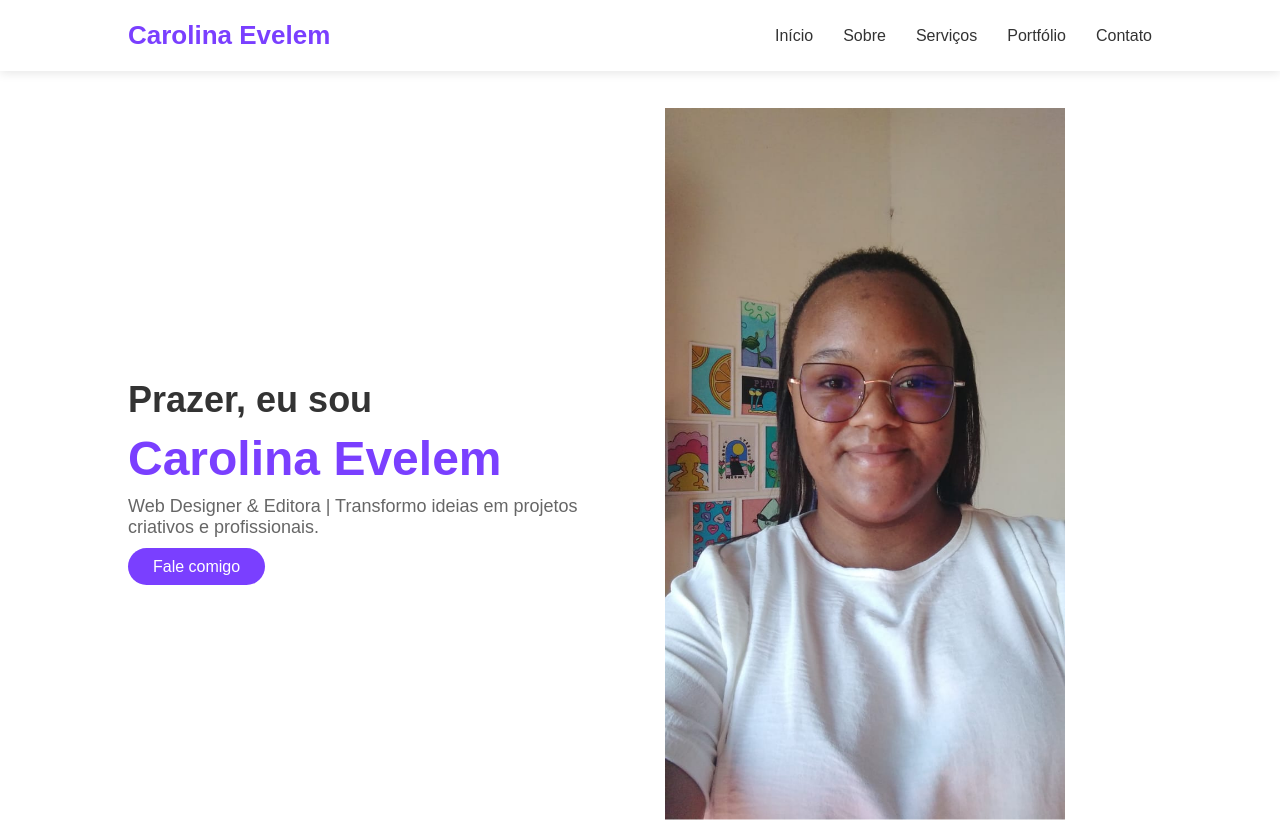
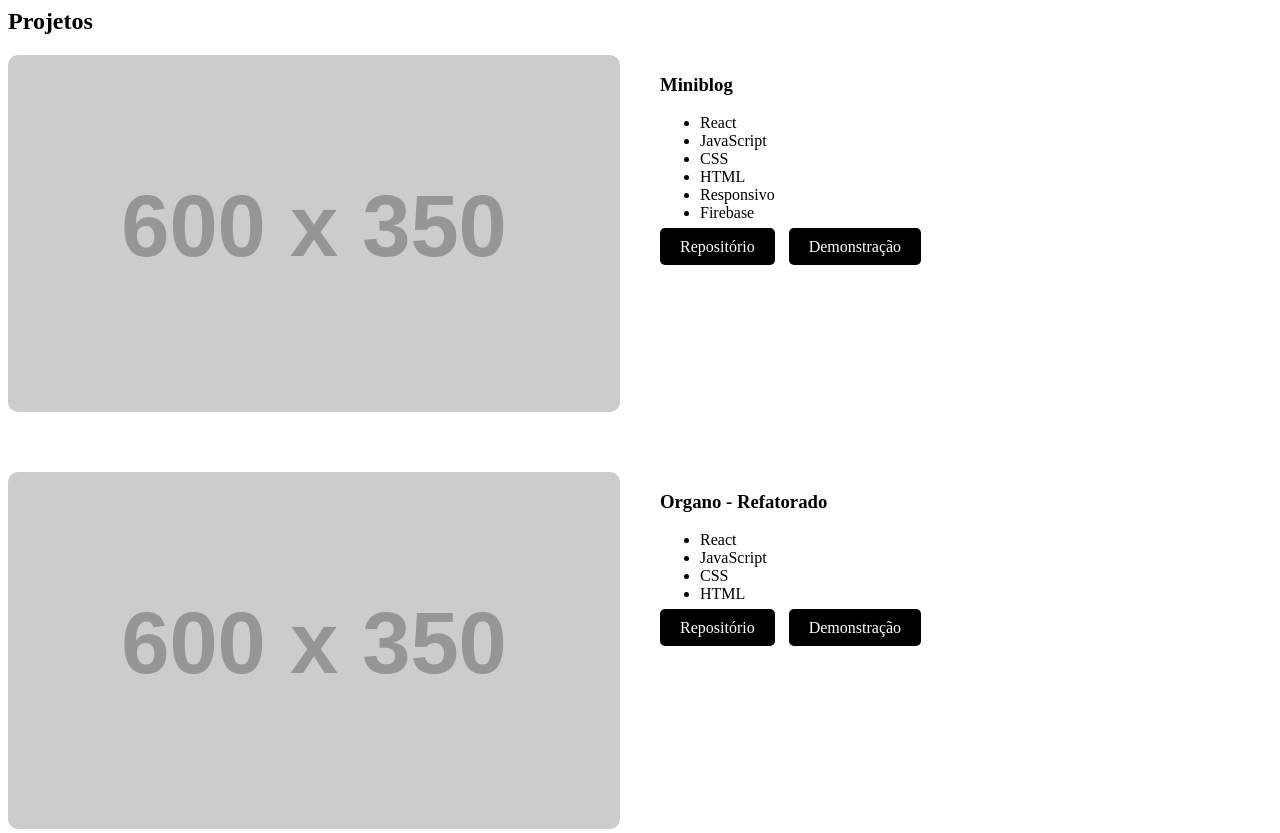
Before and after one commit to devcarolinaevelem/portfolio-carolina, a plain HTML site: page index.html in a window 1280 px wide. Shown: the top 833 px of the page. Drawn offline with Linux system fonts and the light colour scheme; placeholder pictures from the web are drawn by us.

Commit message:
Update index.html

```diff
--- a/index.html
+++ b/index.html
@@ -1,273 +1,39 @@
-<!DOCTYPE html>
-<html lang="pt-br">
-<head>
-    <meta charset="UTF-8">
-    <meta name="viewport" content="width=device-width, initial-scale=1.0">
-    <title>Portfólio - Carolina Evelem</title>
-    <link rel="stylesheet" href="https://cdnjs.cloudflare.com/ajax/libs/font-awesome/6.5.0/css/all.min.css">
-    <style>
-        :root {
-            --roxo: #7a3fff;
-            --roxo-claro: #dcd3fa;
-            --preto: #333;
-            --cinza: #666;
-            --branco: #fff;
-        }
+<section class="projetos" id="projetos">
+  <h2 class="section-title">Projetos</h2>
 
-        * {
-            margin: 0;
-            padding: 0;
-            box-sizing: border-box;
-            scroll-behavior: smooth;
-            font-family: 'Poppins', sans-serif;
-        }
+  <div style="display: flex; flex-wrap: wrap; gap: 40px; align-items: flex-start;">
+    <div style="flex: 1; min-width: 300px;">
+      <img src="https://via.placeholder.com/600x350.png?text=Imagem+do+Projeto+1" alt="Projeto Miniblog" style="width: 100%; border-radius: 10px;">
+    </div>
+    <div style="flex: 1; min-width: 250px;">
+      <h3>Miniblog</h3>
+      <ul>
+        <li>React</li>
+        <li>JavaScript</li>
+        <li>CSS</li>
+        <li>HTML</li>
+        <li>Responsivo</li>
+        <li>Firebase</li>
+      </ul>
+      <a href="https://github.com/seuusuario/miniblog" target="_blank" style="padding: 10px 20px; margin-right: 10px; background-color: black; color: white; border-radius: 5px; text-decoration: none;">Repositório</a>
+      <a href="https://seuusuario.github.io/miniblog" target="_blank" style="padding: 10px 20px; background-color: black; color: white; border-radius: 5px; text-decoration: none;">Demonstração</a>
+    </div>
+  </div>
 
-        body {
-            background-color: var(--branco);
-            color: var(--preto);
-        }
-
-        header {
-            background-color: var(--branco);
-            padding: 20px 10%;
-            display: flex;
-            align-items: center;
-            justify-content: space-between;
-            position: fixed;
-            width: 100%;
-            top: 0;
-            box-shadow: 0 2px 10px rgba(0,0,0,0.1);
-            z-index: 1000;
-        }
-
-        header h1 {
-            color: var(--roxo);
-            font-size: 26px;
-        }
-
-        nav ul {
-            list-style: none;
-            display: flex;
-            gap: 30px;
-        }
-
-        nav ul li a {
-            text-decoration: none;
-            color: var(--preto);
-            font-weight: 500;
-            transition: color 0.3s;
-        }
-
-        nav ul li a:hover {
-            color: var(--roxo);
-        }
-
-        .home {
-            display: flex;
-            align-items: center;
-            justify-content: space-between;
-            padding: 120px 10% 80px;
-            gap: 50px;
-        }
-
-        .home-text {
-            flex: 1;
-        }
-
-        .home-text h2 {
-            font-size: 36px;
-            color: var(--preto);
-        }
-
-        .home-text h1 {
-            font-size: 48px;
-            color: var(--roxo);
-            margin: 10px 0;
-        }
-
-        .home-text p {
-            font-size: 18px;
-            color: var(--cinza);
-            margin-bottom: 20px;
-        }
-
-        .home-text a {
-            background-color: var(--roxo);
-            color: var(--branco);
-            padding: 10px 25px;
-            border-radius: 30px;
-            text-decoration: none;
-            transition: background 0.3s;
-        }
-
-        .home-text a:hover {
-            background-color: var(--preto);
-        }
-
-        .home-img {
-            flex: 1;
-        }
-
-        .home-img img {
-            width: 100%;
-            max-width: 400px;
-            animation: float 3s ease-in-out infinite;
-        }
-
-        @keyframes float {
-            0%, 100% {transform: translateY(0);}
-            50% {transform: translateY(-15px);}
-        }
-
-        section {
-            padding: 80px 10%;
-        }
-
-        .section-title {
-            font-size: 32px;
-            color: var(--preto);
-            border-left: 6px solid var(--roxo);
-            padding-left: 10px;
-            margin-bottom: 40px;
-        }
-
-        .sobre, .servicos, .portfolio {
-            display: flex;
-            flex-direction: column;
-            gap: 20px;
-        }
-
-        .sobre p, .servicos p {
-            color: var(--cinza);
-            line-height: 1.7;
-        }
-
-        .cards {
-            display: grid;
-            grid-template-columns: repeat(auto-fit, minmax(220px, 1fr));
-            gap: 20px;
-        }
-
-        .card {
-            background-color: var(--roxo-claro);
-            padding: 20px;
-            border-radius: 12px;
-            transition: transform 0.3s;
-        }
-
-        .card:hover {
-            transform: translateY(-5px);
-        }
-
-        .card i {
-            font-size: 32px;
-            color: var(--roxo);
-            margin-bottom: 10px;
-        }
-
-        .card h3 {
-            color: var(--preto);
-            margin-bottom: 10px;
-        }
-
-        footer {
-            background-color: var(--roxo);
-            color: var(--branco);
-            text-align: center;
-            padding: 20px;
-        }
-
-        footer a {
-            color: var(--branco);
-            margin: 0 10px;
-            text-decoration: none;
-            transition: color 0.3s;
-        }
-
-        footer a:hover {
-            color: var(--roxo-claro);
-        }
-    </style>
-</head>
-<body>
-
-    <header>
-        <h1>Carolina Evelem</h1>
-        <nav>
-            <ul>
-                <li><a href="#home">Início</a></li>
-                <li><a href="#sobre">Sobre</a></li>
-                <li><a href="#servicos">Serviços</a></li>
-                <li><a href="#portfolio">Portfólio</a></li>
-                <li><a href="#contato">Contato</a></li>
-            </ul>
-        </nav>
-    </header>
-
-    <section class="home" id="home">
-        <div class="home-text">
-            <h2>Prazer, eu sou</h2>
-            <h1>Carolina Evelem</h1>
-            <p>Web Designer & Editora | Transformo ideias em projetos criativos e profissionais.</p>
-            <a href="#contato">Fale comigo</a>
-        </div>
-        <div class="home-img">
-            <img src="foto.png.jpg" alt="Foto de Carolina">
-        </div>
-    </section>
-
-    <section class="sobre" id="sobre">
-        <h2 class="section-title">Sobre Mim</h2>
-        <p>Sou apaixonada por design, tecnologia e criatividade. Estou finalizando minha formação, mas já possuo certificação como Web Designer e também trabalho com edição de imagens e vídeos. Estou sempre em busca de novos desafios e aprendizados. Meu objetivo é ajudar pessoas e negócios a terem uma presença digital bonita, funcional e profissional.</p>
-    </section>
-
-    <section class="servicos" id="servicos">
-        <h2 class="section-title">Serviços</h2>
-        <div class="cards">
-            <div class="card">
-                <i class="fas fa-laptop-code"></i>
-                <h3>Web Design</h3>
-                <p>Criação de sites modernos, responsivos e personalizados.</p>
-            </div>
-            <div class="card">
-                <i class="fas fa-pen-nib"></i>
-                <h3>Design Gráfico</h3>
-                <p>Criação de artes para redes sociais, banners e materiais digitais.</p>
-            </div>
-            <div class="card">
-                <i class="fas fa-edit"></i>
-                <h3>Edição</h3>
-                <p>Edição de imagens, vídeos e materiais para divulgação.</p>
-            </div>
-        </div>
-    </section>
-
-    <section class="portfolio" id="portfolio">
-        <h2 class="section-title">Portfólio</h2>
-        <div class="cards">
-            <div class="card">
-                <h3>Projeto 1</h3>
-                <p>Site institucional desenvolvido para prática.</p>
-            </div>
-            <div class="card">
-                <h3>Projeto 2</h3>
-                <p>Landing page para divulgação de serviço.</p>
-            </div>
-            <div class="card">
-                <h3>Projeto 3</h3>
-                <p>Arte para redes sociais e banners promocionais.</p>
-            </div>
-        </div>
-    </section>
-
-    <footer id="contato">
-        <p>© 2025 Carolina Evelem | Todos os direitos reservados.</p>
-        <p>
-            <a href="#">Instagram</a> |
-            <a href="#">LinkedIn</a> |
-            <a href="mailto:email@email.com">Email</a>
-        </p>
-    </footer>
-
-</body>
-</html>
+  <div style="margin-top: 60px; display: flex; flex-wrap: wrap; gap: 40px; align-items: flex-start;">
+    <div style="flex: 1; min-width: 300px;">
+      <img src="https://via.placeholder.com/600x350.png?text=Imagem+do+Projeto+2" alt="Projeto Organo" style="width: 100%; border-radius: 10px;">
+    </div>
+    <div style="flex: 1; min-width: 250px;">
+      <h3>Organo - Refatorado</h3>
+      <ul>
+        <li>React</li>
+        <li>JavaScript</li>
+        <li>CSS</li>
+        <li>HTML</li>
+      </ul>
+      <a href="https://github.com/seuusuario/organo" target="_blank" style="padding: 10px 20px; margin-right: 10px; background-color: black; color: white; border-radius: 5px; text-decoration: none;">Repositório</a>
+      <a href="https://seuusuario.github.io/organo" target="_blank" style="padding: 10px 20px; background-color: black; color: white; border-radius: 5px; text-decoration: none;">Demonstração</a>
+    </div>
+  </div>
+</section>
```
